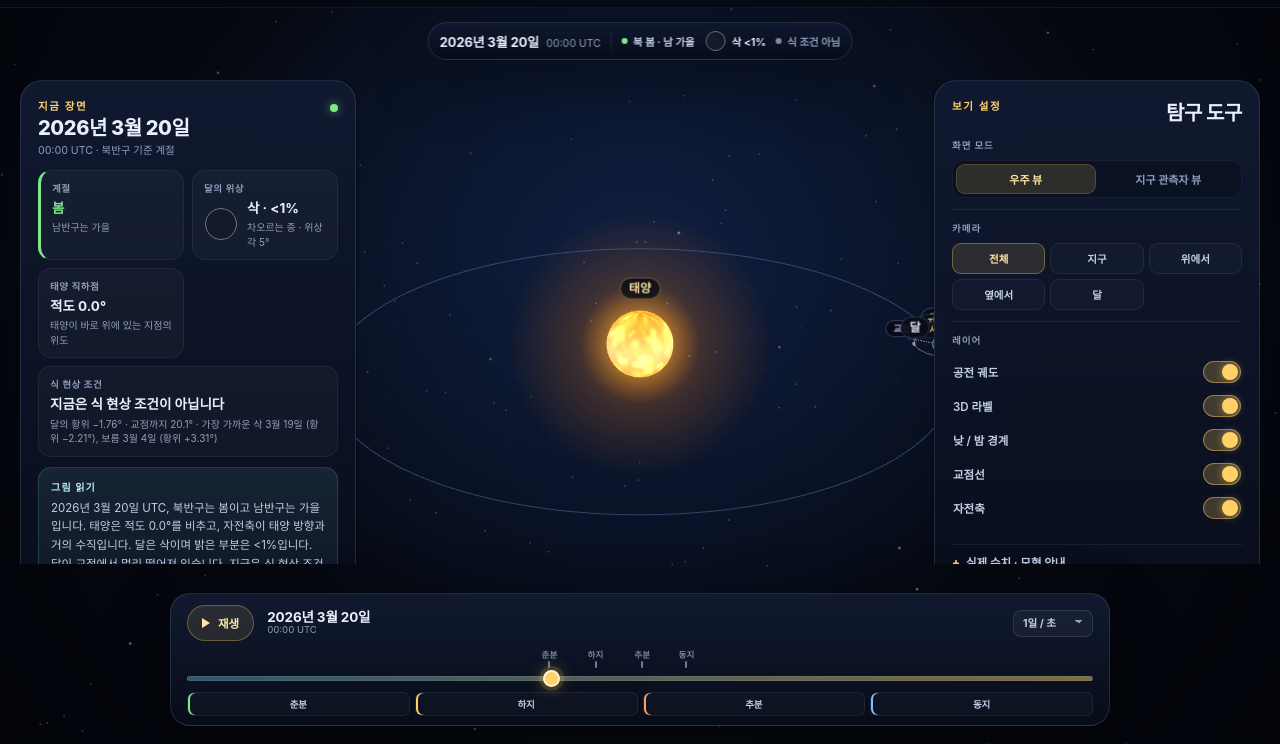
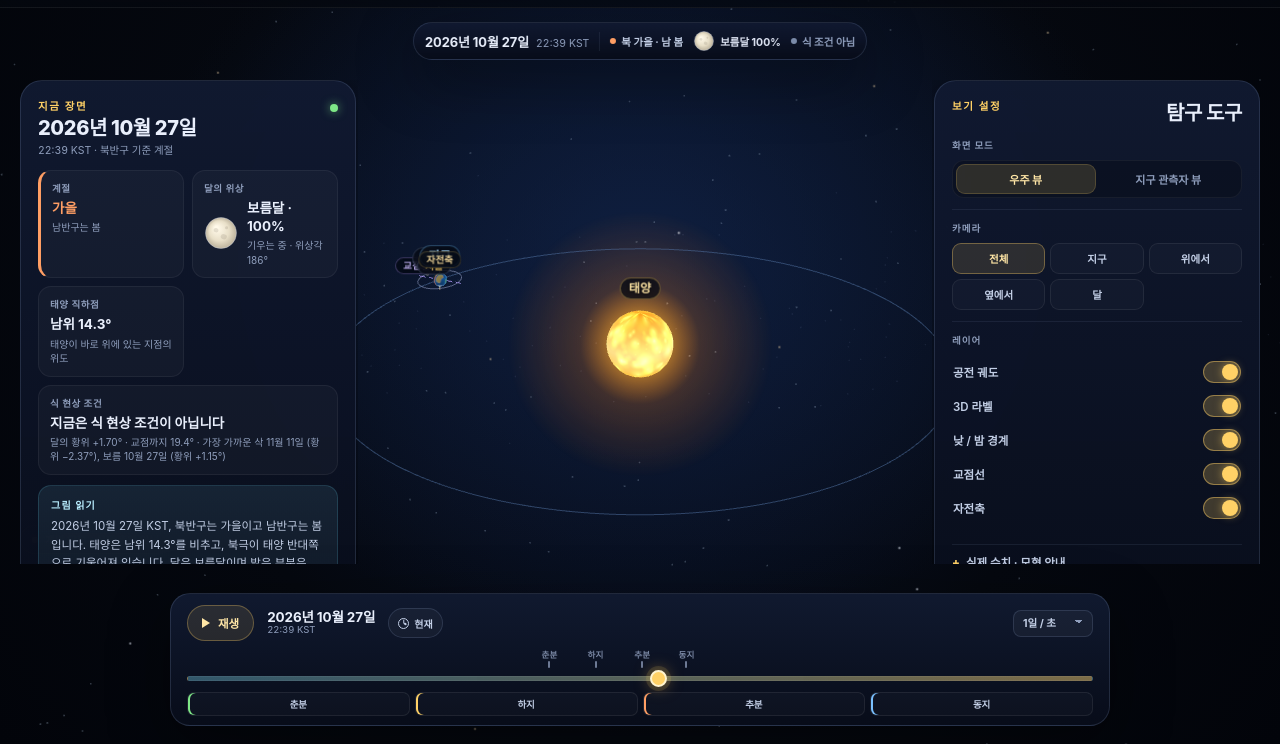
Before and after one commit to WBmaker2/orbitlab, a website built with Vite: page index.html in a window 1280 px wide. Shown: the part 56-800 px from the top of the page. Built offline with nearby package versions, Linux system fonts and the light colour scheme; animation ran at ten frames a second.

Commit message:
feat: start at current KST and add now control

```diff
--- a/src/app/App.ts
+++ b/src/app/App.ts
@@ -19,12 +19,14 @@ import { seasonInfoForDays, type SeasonInfo } from '../astro/seasons';
 import { subSolarPoint } from '../astro/orbits';
 import {
   clampSimDays,
-  daysToDate,
+  currentSimDays,
   formatDateKo,
   formatDateShortKo,
   formatHoursKo,
   formatTimeKo,
+  koreaYearForDays,
   seasonBoundariesForYear,
+  TIME_ZONE_LABEL_KO,
 } from '../astro/time';
 import type { CameraFocus, CameraPreset } from '../render/CameraRig';
 import { SceneManager } from '../render/SceneManager';
@@ -206,8 +208,8 @@ export class App {
     });
 
     const validIds = new Set(MISSIONS.map((mission) => mission.id));
+    base.time.days = clampSimDays(progress ? progress.lastDays : currentSimDays());
     if (progress) {
-      base.time.days = clampSimDays(progress.lastDays);
       base.time.speedId = progress.speedId;
       base.view = progress.view;
       base.layers = { ...base.layers, ...progress.layers };
@@ -548,6 +550,7 @@ export class App {
       onScrub: (days: number) => this.setDays(days),
       onSpeedChange: (speedId: SpeedPresetId) => this.setSpeed(speedId),
       onJumpSeason: (kind: 'spring' | 'summer' | 'autumn' | 'winter') => this.jumpSeason(kind),
+      onNow: () => this.jumpToNow(),
     };
   }
 
@@ -759,7 +762,7 @@ export class App {
     eclipse: EclipseStatus,
   ): void {
     this.el.topDate.textContent = formatDateKo(days);
-    this.el.topTime.textContent = `${formatTimeKo(days)} UTC`;
+    this.el.topTime.textContent = `${formatTimeKo(days)} ${TIME_ZONE_LABEL_KO}`;
     this.el.topSeason.textContent = `북 ${season.northernLabelKo} · 남 ${season.southernLabelKo}`;
     this.setSeasonClass(this.el.topSeason, season);
     this.el.topPhase.textContent = `${phase.nameKo} ${formatIllumination(phase)}`;
@@ -777,7 +780,7 @@ export class App {
     eclipse: EclipseStatus,
   ): void {
     this.el.statusDate.textContent = formatDateKo(days);
-    this.el.statusTime.textContent = `${formatTimeKo(days)} UTC · 북반구 기준 계절`;
+    this.el.statusTime.textContent = `${formatTimeKo(days)} ${TIME_ZONE_LABEL_KO} · 북반구 기준 계절`;
     this.el.statusSeason.textContent = season.northernLabelKo;
     this.el.statusSeasonSouth.textContent = `남반구는 ${season.southernLabelKo}`;
     this.el.statusSeasonItem.classList.remove(
@@ -841,7 +844,7 @@ export class App {
         ? '달이 교점 근처에 있습니다.'
         : '달이 교점에서 멀리 떨어져 있습니다.';
     return (
-      `${formatDateKo(days)} UTC, 북반구는 ${season.northernLabelKo}이고 남반구는 ${season.southernLabelKo}입니다. ` +
+      `${formatDateKo(days)} ${TIME_ZONE_LABEL_KO}, 북반구는 ${season.northernLabelKo}이고 남반구는 ${season.southernLabelKo}입니다. ` +
       `태양은 ${formatSubsolar(subsolar.latitudeDeg)}를 비추고, ${pole} ` +
       `달은 ${phase.nameKo}이며 밝은 부분은 ${formatIllumination(phase)}입니다. ${node} ${eclipse.headlineKo}.`
     );
@@ -922,7 +925,7 @@ export class App {
   }
 
   private jumpSeason(kind: 'spring' | 'summer' | 'autumn' | 'winter'): void {
-    const year = daysToDate(this.store.state.time.days).getUTCFullYear();
+    const year = koreaYearForDays(this.store.state.time.days);
     const boundary = seasonBoundariesForYear(year).find((item) => item.kind === kind);
     if (!boundary) return;
     this.store.update((state) => {
@@ -931,6 +934,27 @@ export class App {
       state.factCard = null;
     });
     this.announce(`${boundary.labelKo} 지점으로 이동했습니다.`);
+  }
+
+  private jumpToNow(): void {
+    if (this.isTimeLocked) {
+      this.toast('먼저 예측을 제출하세요. 예측 전에는 시간이 잠겨 있습니다.');
+      return;
+    }
+    const currentDays = currentSimDays();
+    const days = clampSimDays(currentDays);
+    this.store.update((state) => {
+      state.time.days = days;
+      state.time.playing = false;
+      state.factCard = null;
+    });
+    const outOfRange = Math.abs(days - currentDays) > 1e-6;
+    this.toast(
+      outOfRange
+        ? '현재 시각이 모형 범위를 벗어나 가장 가까운 시각으로 이동했습니다.'
+        : '현재 시각으로 이동했습니다.',
+    );
+    this.announceScene();
   }
 
   private setView(view: ViewMode): void {
@@ -1267,7 +1291,7 @@ export class App {
     const season = seasonInfoForDays(state.time.days);
     const eclipse = this.getEclipse(state.time.days);
     this.announce(
-      `${prefix}${formatDateKo(state.time.days)} ${formatTimeKo(state.time.days)} UTC. ` +
+      `${prefix}${formatDateKo(state.time.days)} ${formatTimeKo(state.time.days)} ${TIME_ZONE_LABEL_KO}. ` +
         `북반구 ${season.northernLabelKo}, 달 ${phase.nameKo}, ${eclipse.headlineKo}.`,
     );
   }
--- a/src/astro/time.ts
+++ b/src/astro/time.ts
@@ -1,9 +1,4 @@
-import {
-  EPOCH_UTC_MS,
-  MAX_SIM_DAYS,
-  MIN_SIM_DAYS,
-  SEASON_BOUNDARIES,
-} from './constants';
+import { EPOCH_UTC_MS, MAX_SIM_DAYS, MIN_SIM_DAYS, SEASON_BOUNDARIES } from './constants';
 import { clamp } from './geometry';
 
 const MS_PER_DAY = 86_400_000;
@@ -11,6 +6,9 @@ const MS_PER_DAY = 86_400_000;
 export const MINUTE_MS = 60_000;
 export const HOUR_MS = 3_600_000;
 export const DAY_MS = MS_PER_DAY;
+export const KOREA_TIME_ZONE = 'Asia/Seoul';
+export const KOREA_UTC_OFFSET_MS = 9 * HOUR_MS;
+export const TIME_ZONE_LABEL_KO = 'KST';
 
 export function daysToDate(days: number): Date {
   return new Date(EPOCH_UTC_MS + days * MS_PER_DAY);
@@ -29,21 +27,31 @@ export function clampSimDays(days: number): number {
   return clamp(days, MIN_SIM_DAYS, MAX_SIM_DAYS);
 }
 
+/** Current real-world instant expressed as simulation days. */
+export function currentSimDays(now: Date = new Date()): number {
+  return dateToDays(now);
+}
+
+/** Calendar year in Korean time, used for season markers and labels. */
+export function koreaYearForDays(days: number): number {
+  return new Date(daysToDate(days).getTime() + KOREA_UTC_OFFSET_MS).getUTCFullYear();
+}
+
 const dateFormatter = new Intl.DateTimeFormat('ko-KR', {
-  timeZone: 'UTC',
+  timeZone: KOREA_TIME_ZONE,
   year: 'numeric',
   month: 'long',
   day: 'numeric',
 });
 
 const shortDateFormatter = new Intl.DateTimeFormat('ko-KR', {
-  timeZone: 'UTC',
+  timeZone: KOREA_TIME_ZONE,
   month: 'long',
   day: 'numeric',
 });
 
 const timeFormatter = new Intl.DateTimeFormat('ko-KR', {
-  timeZone: 'UTC',
+  timeZone: KOREA_TIME_ZONE,
   hour: '2-digit',
   minute: '2-digit',
   hour12: false,
@@ -62,11 +70,7 @@ export function formatTimeKo(days: number): string {
 }
 
 export function formatDateTimeKo(days: number): string {
-  return `${formatDateKo(days)} ${formatTimeKo(days)} UTC`;
-}
-
-export function formatTimeUtcHhMm(days: number): string {
-  return formatTimeKo(days);
+  return `${formatDateKo(days)} ${formatTimeKo(days)} ${TIME_ZONE_LABEL_KO}`;
 }
 
 export function formatSignedDays(days: number): string {
--- a/src/features/teacher/Teacher.ts
+++ b/src/features/teacher/Teacher.ts
@@ -1,5 +1,5 @@
 import type { AppState, LayersState } from '../../app/state';
-import { formatDateKo } from '../../astro/time';
+import { formatDateKo, TIME_ZONE_LABEL_KO } from '../../astro/time';
 import {
   CONCEPT_COLOR,
   CONCEPT_LABEL_KO,
@@ -115,7 +115,7 @@ export class Teacher {
                       <span data-ref="student-answer" class="muted">아직 제출하지 않음</span>
                     </div>
                     <div class="teacher-scene-row">
-                      <span class="muted">장면 날짜: ${formatDateKo(mission.setup.days)} UTC</span>
+                      <span class="muted">장면 날짜: ${formatDateKo(mission.setup.days)} ${TIME_ZONE_LABEL_KO}</span>
                       <button type="button" class="btn btn-secondary btn-small" data-action="preview" data-mission-id="${mission.id}">이 장면 탐구하기</button>
                     </div>
                   </div>
--- a/src/features/timeline/Timeline.ts
+++ b/src/features/timeline/Timeline.ts
@@ -6,11 +6,12 @@ import {
   type SpeedPresetId,
 } from '../../astro/constants';
 import {
-  daysToDate,
   formatDateKo,
   formatDateTimeKo,
   formatTimeKo,
+  koreaYearForDays,
   seasonBoundariesForYear,
+  TIME_ZONE_LABEL_KO,
 } from '../../astro/time';
 
 export interface TimelineCallbacks {
@@ -18,6 +19,7 @@ export interface TimelineCallbacks {
   onScrub: (days: number) => void;
   onSpeedChange: (speedId: SpeedPresetId) => void;
   onJumpSeason: (kind: 'spring' | 'summer' | 'autumn' | 'winter') => void;
+  onNow: () => void;
 }
 
 export interface TimelineOptions {
@@ -30,6 +32,7 @@ export class Timeline {
   private readonly playText: HTMLElement;
   private readonly dateMain: HTMLElement;
   private readonly dateSub: HTMLElement;
+  private readonly nowButton: HTMLButtonElement;
   private readonly speed: HTMLSelectElement;
   private readonly range: HTMLInputElement;
   private readonly markers: HTMLElement;
@@ -58,6 +61,10 @@ export class Timeline {
           <span class="timeline-date-main" data-ref="date-main"></span>
           <span class="timeline-date-sub" data-ref="date-sub"></span>
         </div>
+        <button class="now-btn" type="button" data-ref="now" aria-label="현재 시각으로 이동" title="현재 시각으로 이동">
+          <span class="now-icon" aria-hidden="true"></span>
+          <span class="now-text">현재</span>
+        </button>
         <label class="speed-control">
           <span class="sr-only">시간 속도</span>
           <select data-ref="speed" aria-label="시간 속도"></select>
@@ -87,6 +94,7 @@ export class Timeline {
     this.playText = this.root.querySelector<HTMLElement>('[data-ref="play-text"]')!;
     this.dateMain = this.root.querySelector<HTMLElement>('[data-ref="date-main"]')!;
     this.dateSub = this.root.querySelector<HTMLElement>('[data-ref="date-sub"]')!;
+    this.nowButton = this.root.querySelector<HTMLButtonElement>('[data-ref="now"]')!;
     this.speed = this.root.querySelector<HTMLSelectElement>('[data-ref="speed"]')!;
     this.range = this.root.querySelector<HTMLInputElement>('[data-ref="range"]')!;
     this.markers = this.root.querySelector<HTMLElement>('[data-ref="markers"]')!;
@@ -100,6 +108,7 @@ export class Timeline {
     }
 
     this.playButton.addEventListener('click', () => this.callbacks.onTogglePlay());
+    this.nowButton.addEventListener('click', () => this.callbacks.onNow());
     this.speed.addEventListener('change', () => {
       this.callbacks.onSpeedChange(this.speed.value as SpeedPresetId);
     });
@@ -133,7 +142,7 @@ export class Timeline {
     if (!this.scrubbing) this.range.value = String(days);
     this.range.setAttribute('aria-valuetext', formatDateTimeKo(days));
     this.dateMain.textContent = formatDateKo(days);
-    this.dateSub.textContent = `${formatTimeKo(days)} UTC`;
+    this.dateSub.textContent = `${formatTimeKo(days)} ${TIME_ZONE_LABEL_KO}`;
     this.playButton.setAttribute('aria-pressed', String(state.time.playing));
     this.playButton.setAttribute(
       'aria-label',
@@ -148,7 +157,7 @@ export class Timeline {
     this.hint.hidden = !disabled;
     if (disabled) this.hint.textContent = disabledMessage ?? '';
 
-    const year = daysToDate(days).getUTCFullYear();
+    const year = koreaYearForDays(days);
     if (this.markerYear !== year) {
       this.markerYear = year;
       this.renderMarkers(year);
@@ -160,6 +169,7 @@ export class Timeline {
     this.disabled = disabled;
     this.root.classList.toggle('is-disabled', disabled);
     this.playButton.disabled = disabled;
+    this.nowButton.disabled = disabled;
     this.speed.disabled = disabled;
     this.range.disabled = disabled;
     for (const button of this.jumpButtons) button.disabled = disabled;
--- a/src/ui/styles/main.css
+++ b/src/ui/styles/main.css
@@ -1264,6 +1264,63 @@ ol {
   font-variant-numeric: tabular-nums;
 }
 
+.now-btn {
+  display: inline-flex;
+  align-items: center;
+  gap: 5px;
+  min-height: 30px;
+  padding: 5px 9px;
+  border-radius: 999px;
+  border: 1px solid var(--line);
+  background: rgba(255, 255, 255, 0.035);
+  color: var(--text-2);
+  font-size: 10px;
+  font-weight: 700;
+  white-space: nowrap;
+}
+
+.now-btn:hover:not(:disabled) {
+  border-color: rgba(255, 209, 102, 0.32);
+  background: rgba(255, 209, 102, 0.08);
+  color: var(--text);
+}
+
+.now-btn:disabled {
+  opacity: 0.42;
+  cursor: not-allowed;
+}
+
+.now-icon {
+  position: relative;
+  width: 11px;
+  height: 11px;
+  flex: 0 0 auto;
+  border: 1.5px solid currentColor;
+  border-radius: 50%;
+}
+
+.now-icon::before,
+.now-icon::after {
+  content: '';
+  position: absolute;
+  left: 50%;
+  top: 50%;
+  width: 1.5px;
+  border-radius: 1px;
+  background: currentColor;
+  transform-origin: 50% 100%;
+}
+
+.now-icon::before {
+  height: 3.5px;
+  transform: translate(-50%, -100%);
+}
+
+.now-icon::after {
+  height: 3px;
+  transform: translate(-50%, -100%) rotate(120deg);
+}
+
 .speed-control {
   margin-left: auto;
 }
@@ -3327,6 +3384,14 @@ dialog > form > p {
   .observer-place {
     display: none;
   }
+
+  .now-btn {
+    padding: 5px 7px;
+  }
+
+  .now-text {
+    display: none;
+  }
 }
 
 /* =========================================================
```
Also changed, not shown: IMPLEMENTATION_PLAN.md (+2 -1 lines), docs/UPDATELOG.md (+3 -0 lines), src/tests/e2e/explore.spec.ts (+29 -5 lines), src/tests/e2e/helpers.ts (+18 -0 lines), src/tests/e2e/missions.spec.ts (+3 -0 lines), src/tests/e2e/pwa.spec.ts (+2 -2 lines), src/tests/unit/astro.test.ts (+28 -14 lines), README.md.
